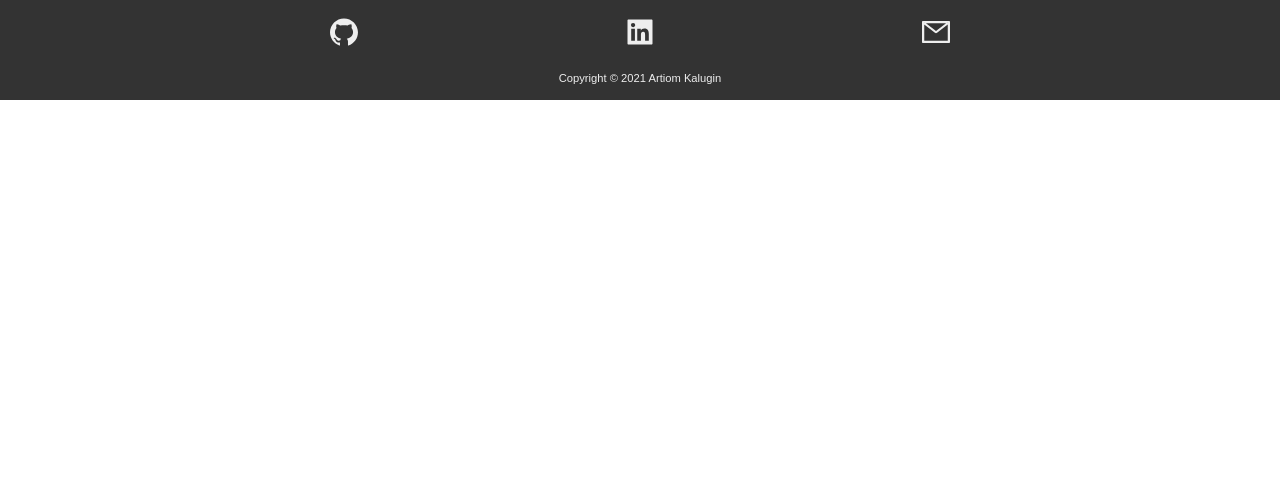
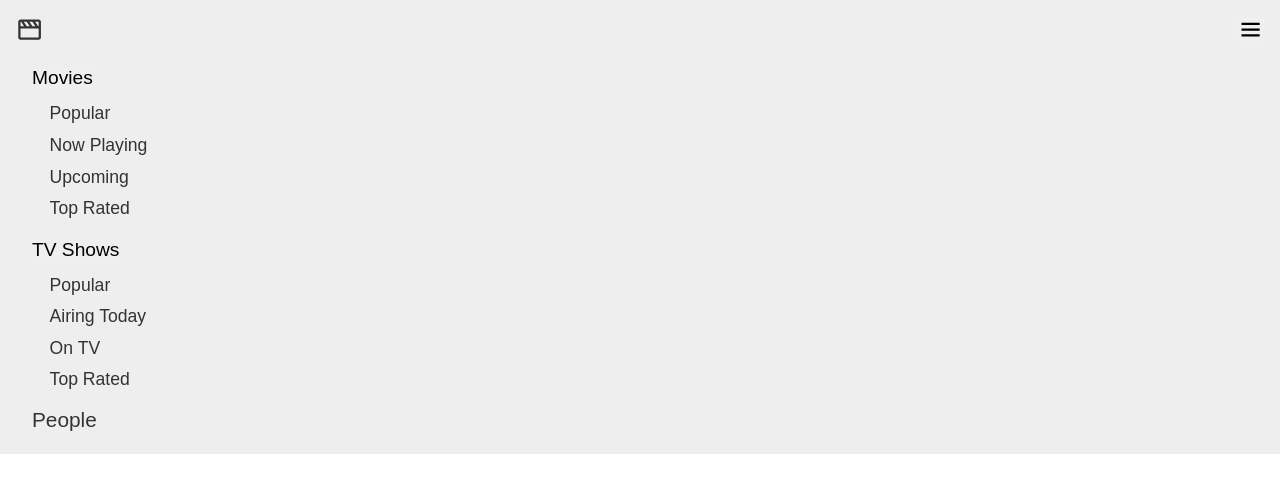
Before and after one commit to Yiaoma/tsx_movies, a React app: page / in a window 1280 px wide. Shown: the top 492 px of the page. Built offline with nearby package versions, Linux system fonts and the light colour scheme.

Commit message:
Created nav component.

```diff
--- a/src/App.tsx
+++ b/src/App.tsx
@@ -1,4 +1,4 @@
 import React from "react";
 import {Home} from "./pages/Home";
 
-export const App = () => <Home/>;
+export const App: React.FC = () => <Home/>;
--- /dev/null
+++ b/src/components/Nav/index.tsx
@@ -0,0 +1,54 @@
+import React from "react";
+import {
+    Container,
+    Bar,
+    Logo,
+    CollapseToggler,
+    Collapse,
+    List,
+    Item,
+    Dropdown,
+    DropdownToggler,
+    SubList,
+    SubItem
+} from "./style";
+
+interface RestProps {
+    [rest: string]: any;
+}
+
+interface CompoundComponents {
+    Bar: React.FC<RestProps>;
+    Logo: React.FC<RestProps>;
+    CollapseToggler: React.FC<RestProps>;
+    Collapse: React.FC<RestProps>;
+    List: React.FC<RestProps>;
+    Item: React.FC<RestProps>;
+    Dropdown: React.FC<RestProps>;
+    DropdownToggler: React.FC<RestProps>;
+    SubList: React.FC<RestProps>;
+    SubItem: React.FC<RestProps>;
+}
+
+export const Nav: React.FC<RestProps> & CompoundComponents = ({children, ...props}) =>
+    <Container {...props}>{children}</Container>;
+
+Nav.Bar = ({children, ...props}) => <Bar {...props}>{children}</Bar>;
+
+Nav.Logo = ({children, ...props}) => <Logo {...props}>{children}</Logo>;
+
+Nav.CollapseToggler = ({children, ...props}) => <CollapseToggler {...props}>{children}</CollapseToggler>;
+
+Nav.Collapse = ({children, ...props}) => <Collapse {...props}>{children}</Collapse>;
+
+Nav.List = ({children, ...props}) => <List {...props}>{children}</List>;
+
+Nav.Item = ({children, ...props}) => <Item {...props}>{children}</Item>;
+
+Nav.Dropdown = ({children, ...props}) => <Dropdown {...props}>{children}</Dropdown>;
+
+Nav.DropdownToggler = ({children, ...props}) => <DropdownToggler {...props}>{children}</DropdownToggler>;
+
+Nav.SubList = ({children, ...props}) => <SubList {...props}>{children}</SubList>;
+
+Nav.SubItem = ({children, ...props}) => <SubItem {...props}>{children}</SubItem>;
--- /dev/null
+++ b/src/components/Nav/style.ts
@@ -0,0 +1,61 @@
+import styled from "styled-components";
+
+export const Container = styled.nav`
+    display: flex;
+    flex-direction: column;
+`;
+
+export const Bar = styled.div`
+    display: flex;
+    padding: 1em;
+    justify-content: space-between;
+`;
+
+export const Logo = styled.div`
+    display: flex;
+    font-size: 1.7rem;
+    align-items: center;
+`;
+
+export const CollapseToggler = styled.button`
+    display: flex;
+    align-items: center;
+    font-size: 1.7rem;
+    border: none;
+    outline: none;
+`;
+
+export const Collapse = styled.div`
+    display: flex;
+    flex-direction: column;
+    padding: 0 1em 1em;
+`;
+
+export const List = styled.ul`
+    list-style: none;
+    margin-left: 1em;
+`;
+
+export const Item = styled.li`
+    font-size: 1.3rem;
+    padding: .3em 0;
+`;
+
+export const Dropdown = styled.div``;
+
+export const DropdownToggler = styled.button`
+    border: none;
+    font-size: 1.2rem;
+    outline: none;
+`;
+
+export const SubList = styled.ul`
+    font-size: 1.1rem;
+    list-style: none;
+    margin-left: 1em;
+    padding-top: .5em;
+`;
+
+export const SubItem = styled.li`
+    padding: .3em 0;
+`;
--- a/src/components/index.ts
+++ b/src/components/index.ts
@@ -1,2 +1,3 @@
 export {Header} from "./Header";
 export {Footer} from "./Footer";
+export {Nav} from "./Nav";
--- a/src/containers/Footer.tsx
+++ b/src/containers/Footer.tsx
@@ -4,7 +4,7 @@ import {AiFillLinkedin, AiFillGithub, AiOutlineMail} from "react-icons/ai";
 import {GITHUB, LINKEDIN, EMAIL} from "../constants/links";
 import {COPYRIGHT} from "../constants/strings";
 
-export const FooterContainer = () => (
+export const FooterContainer: React.FC = () => (
     <Footer>
         <Footer.List>
             <Footer.Item>
--- /dev/null
+++ b/src/containers/Nav.tsx
@@ -0,0 +1,39 @@
+import React from "react";
+import {Nav} from "../components";
+import {BiMovie, BiMenu} from "react-icons/bi";
+
+export const NavContainer: React.FC = () => (
+    <Nav>
+        <Nav.Bar>
+            <Nav.Logo><BiMovie/></Nav.Logo>
+            <Nav.CollapseToggler><BiMenu/></Nav.CollapseToggler>
+        </Nav.Bar>
+        <Nav.Collapse>
+            <Nav.List>
+                <Nav.Item>
+                    <Nav.Dropdown>
+                        <Nav.DropdownToggler>Movies</Nav.DropdownToggler>
+                        <Nav.SubList>
+                            <Nav.SubItem>Popular</Nav.SubItem>
+                            <Nav.SubItem>Now Playing</Nav.SubItem>
+                            <Nav.SubItem>Upcoming</Nav.SubItem>
+                            <Nav.SubItem>Top Rated</Nav.SubItem>
+                        </Nav.SubList>
+                    </Nav.Dropdown>
+                </Nav.Item>
+                <Nav.Item>
+                    <Nav.Dropdown>
+                        <Nav.DropdownToggler>TV Shows</Nav.DropdownToggler>
+                        <Nav.SubList>
+                            <Nav.SubItem>Popular</Nav.SubItem>
+                            <Nav.SubItem>Airing Today</Nav.SubItem>
+                            <Nav.SubItem>On TV</Nav.SubItem>
+                            <Nav.SubItem>Top Rated</Nav.SubItem>
+                        </Nav.SubList>
+                    </Nav.Dropdown>
+                </Nav.Item>
+                <Nav.Item>People</Nav.Item>
+            </Nav.List>
+        </Nav.Collapse>
+    </Nav>
+);
--- a/src/pages/Home.tsx
+++ b/src/pages/Home.tsx
@@ -1,8 +1,9 @@
 import React from "react";
 import {FooterContainer} from "../containers/Footer";
+import {NavContainer} from "../containers/Nav";
 
 export const Home: React.FC = () => (
     <>
-        <FooterContainer/>
+        <NavContainer/>
     </>
 );
```
